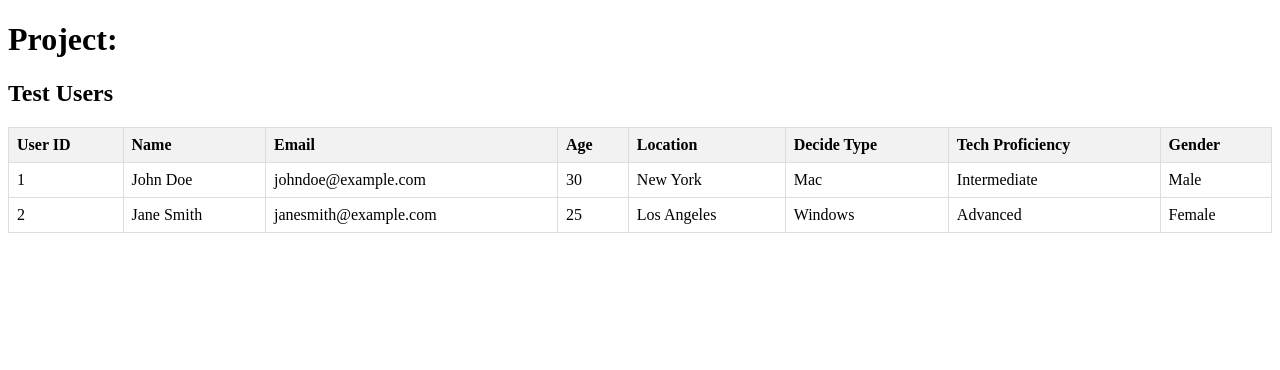
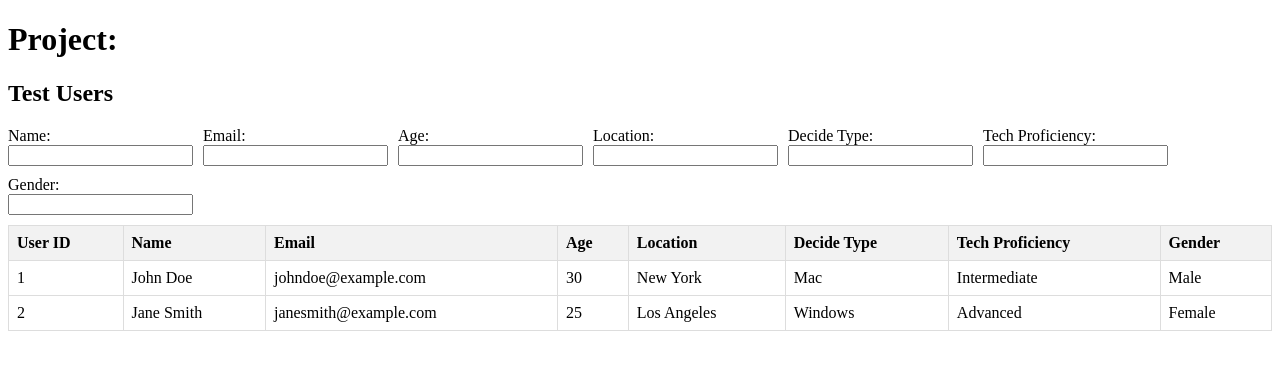
Before and after one commit to xuhaokai/lighthouse-connect, a Next.js app in the folder nextjs-blog/: page /project in a window 1280 px wide. Shown: the top 370 px of the page. Built offline with nearby package versions, Linux system fonts and the light colour scheme.

Commit message:
tester table filter

```diff
--- a/nextjs-blog/pages/project.js
+++ b/nextjs-blog/pages/project.js
@@ -1,13 +1,14 @@
 // Project.js
 
 import { useRouter } from 'next/router';
+import { useState } from 'react';
 
 const Project = () => {
   const router = useRouter();
   const { projectName } = router.query; // Get the project name from the URL query
 
   // Sample test user data (you can replace this with your own data)
-  const testUsers = [
+  const initialTestUsers = [
     {
       id: 1,
       name: 'John Doe',
@@ -31,11 +32,102 @@ const Project = () => {
     // Add more test users here...
   ];
 
+  const [testUsers, setTestUsers] = useState(initialTestUsers);
+  const [filters, setFilters] = useState({
+    name: '',
+    email: '',
+    age: '',
+    location: '',
+    decideType: '',
+    technicalProficiency: '',
+    gender: '',
+  });
+
+  const handleFilterChange = (e) => {
+    const { name, value } = e.target;
+    setFilters({ ...filters, [name]: value });
+    filterData(filters);
+  };
+
+  const filterData = (filterValues) => {
+    const filteredUsers = initialTestUsers.filter((user) =>
+      Object.entries(filterValues).every(([key, value]) =>
+        value === '' || String(user[key]).toLowerCase().includes(value.toLowerCase())
+      )
+    );
+    setTestUsers(filteredUsers);
+  };
+
   return (
     <div>
       <h1>Project: {projectName}</h1>
 
       <h2>Test Users</h2>
+      <div className="filter-inputs">
+        <div>
+          <label>Name:</label>
+          <input
+            type="text"
+            name="name"
+            value={filters.name}
+            onChange={handleFilterChange}
+          />
+        </div>
+        <div>
+          <label>Email:</label>
+          <input
+            type="text"
+            name="email"
+            value={filters.email}
+            onChange={handleFilterChange}
+          />
+        </div>
+        <div>
+          <label>Age:</label>
+          <input
+            type="text"
+            name="age"
+            value={filters.age}
+            onChange={handleFilterChange}
+          />
+        </div>
+        <div>
+          <label>Location:</label>
+          <input
+            type="text"
+            name="location"
+            value={filters.location}
+            onChange={handleFilterChange}
+          />
+        </div>
+        <div>
+          <label>Decide Type:</label>
+          <input
+            type="text"
+            name="decideType"
+            value={filters.decideType}
+            onChange={handleFilterChange}
+          />
+        </div>
+        <div>
+          <label>Tech Proficiency:</label>
+          <input
+            type="text"
+            name="technicalProficiency"
+            value={filters.technicalProficiency}
+            onChange={handleFilterChange}
+          />
+        </div>
+        <div>
+          <label>Gender:</label>
+          <input
+            type="text"
+            name="gender"
+            value={filters.gender}
+            onChange={handleFilterChange}
+          />
+        </div>
+      </div>
       <div className="table-container">
         <table className="user-table">
           <thead>
@@ -68,6 +160,20 @@ const Project = () => {
       </div>
 
       <style jsx>{`
+        .filter-inputs {
+          display: flex;
+          flex-wrap: wrap;
+        }
+
+        .filter-inputs div {
+          margin-right: 10px;
+          margin-bottom: 10px;
+        }
+
+        .filter-inputs label {
+          display: block;
+        }
+
         .table-container {
           max-width: 100%;
           overflow-x: auto;
```
